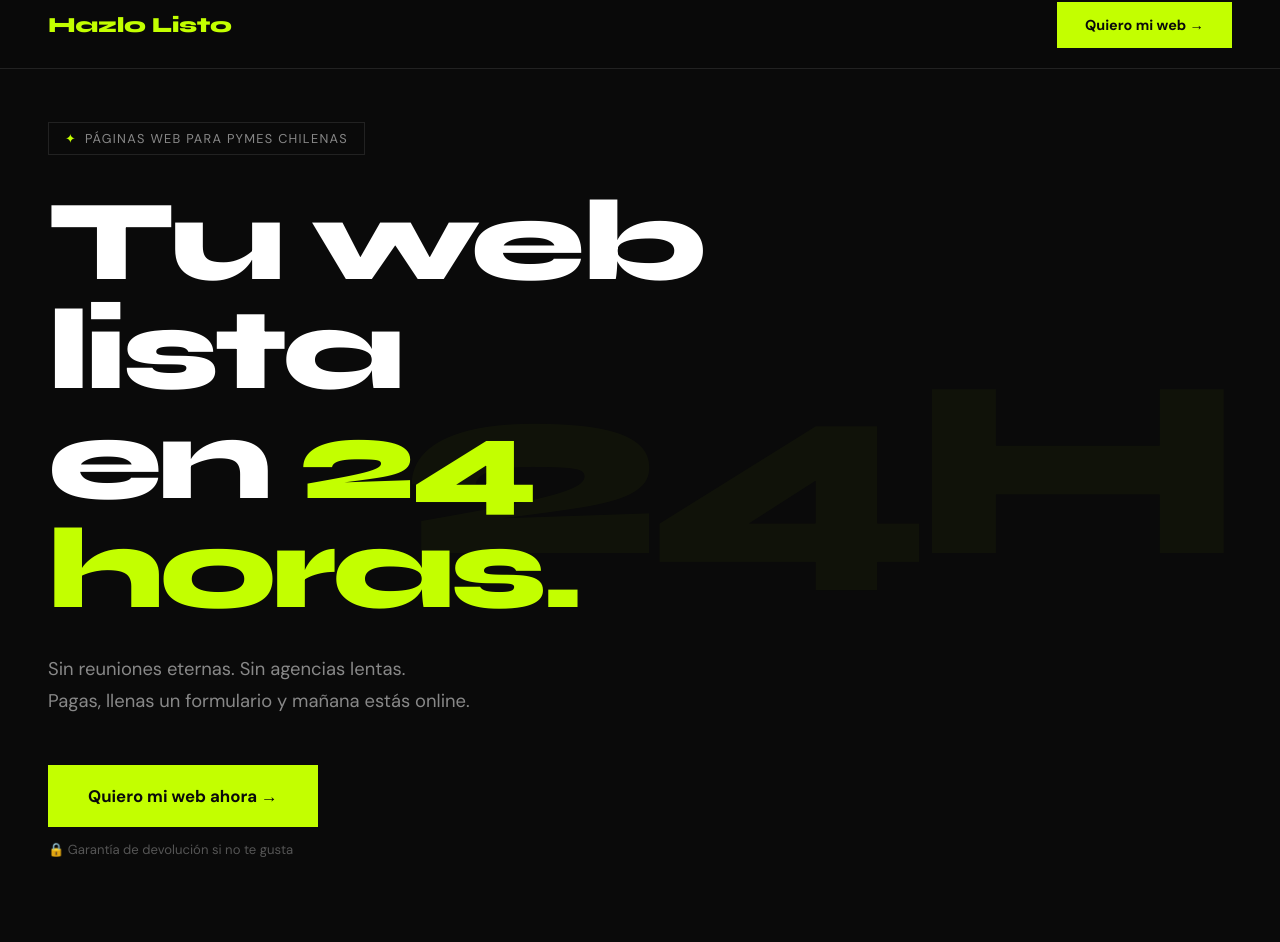
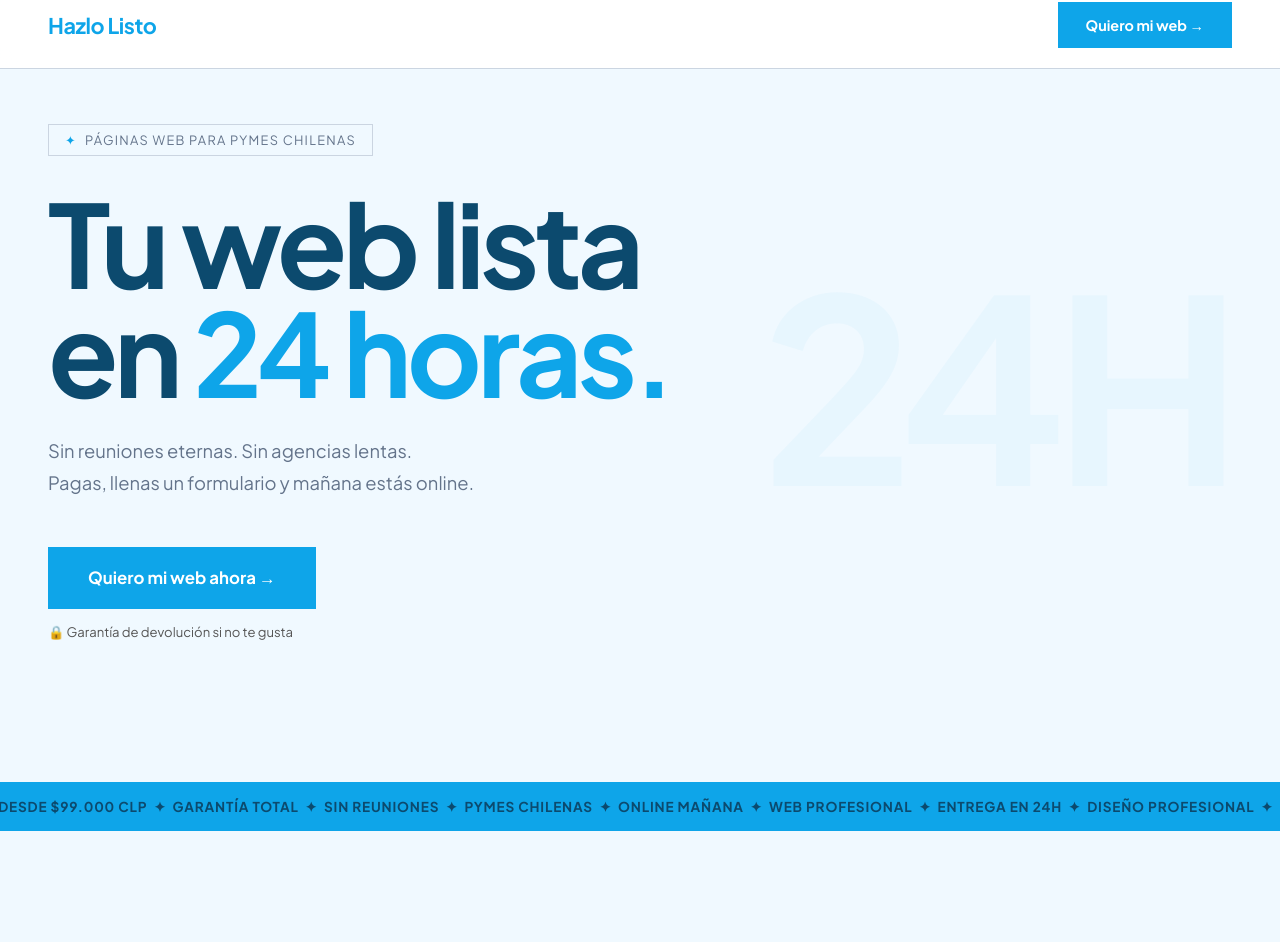
Before and after one commit to hazlolisto-web/HazloListo, a React (Vite) app: page / in a window 1280 px wide. Shown: the part 18-960 px from the top of the page. Built offline with nearby package versions, Linux system fonts and the light colour scheme.

Commit message:
mejoras con stitch

```diff
--- a/index.html
+++ b/index.html
@@ -10,7 +10,7 @@
     <title>Hazlo Listo — Tu web en 24 horas</title>
     <link rel="preconnect" href="https://fonts.googleapis.com" />
     <link rel="preconnect" href="https://fonts.gstatic.com" crossorigin />
-    <link href="https://fonts.googleapis.com/css2?family=Syne:wght@700;800&family=DM+Sans:opsz,wght@9..40,400;9..40,500;9..40,700&display=swap" rel="stylesheet" />
+    <link href="https://fonts.googleapis.com/css2?family=Plus+Jakarta+Sans:wght@300;400;500;600;700&display=swap" rel="stylesheet" />
   </head>
   <body>
     <div id="root"></div>
--- a/src/App.jsx
+++ b/src/App.jsx
@@ -107,7 +107,7 @@ export default function App() {
       {/* NAVBAR */}
       <nav className="navbar">
         <span className="logo">Hazlo Listo</span>
-        <a className="btn btn-lime" href={WA} target="_blank" rel="noreferrer">
+        <a className="btn btn-primary" href={WA} target="_blank" rel="noreferrer">
           Quiero mi web →
         </a>
       </nav>
@@ -127,7 +127,7 @@ export default function App() {
             Pagas, llenas un formulario y mañana estás online.
           </p>
           <div className="hero-actions">
-            <a className="btn btn-lime lg" href={WA} target="_blank" rel="noreferrer">
+            <a className="btn btn-primary lg" href={WA} target="_blank" rel="noreferrer">
               Quiero mi web ahora →
             </a>
             <span className="hero-badge">🔒 Garantía de devolución si no te gusta</span>
@@ -239,7 +239,7 @@ export default function App() {
       <section className="cta-final fade-in">
         <h2 className="cta-title">¿Listo para estar<br />online mañana?</h2>
         <p className="cta-sub">Escríbenos hoy. Tu web estará lista en 24 horas.</p>
-        <a className="btn btn-black" href={WA} target="_blank" rel="noreferrer">
+        <a className="btn btn-cta" href={WA} target="_blank" rel="noreferrer">
           Escribir por WhatsApp →
         </a>
       </section>
--- a/src/index.css
+++ b/src/index.css
@@ -1,21 +1,22 @@
 *, *::before, *::after { box-sizing: border-box; margin: 0; padding: 0; }
 
 :root {
-  --black:   #0A0A0A;
-  --black-2: #0F0F0F;
-  --black-3: #161616;
-  --lime:    #C3FF00;
-  --white:   #FFFFFF;
-  --muted:   #888888;
-  --border:  #222222;
+  --primary: #0EA5E9;
+  --secondary: #38BDF8;
+  --cta: #F97316;
+  --background: #F0F9FF;
+  --background-alt: #E0F2FE;
+  --text: #0C4A6E;
+  --muted: #64748B;
+  --border: #CBD5E1;
 }
 
 html { scroll-behavior: smooth; }
 
 body {
-  background: var(--black);
-  color: var(--white);
-  font-family: 'DM Sans', sans-serif;
+  background: var(--background);
+  color: var(--text);
+  font-family: 'Plus Jakarta Sans', sans-serif;
   -webkit-font-smoothing: antialiased;
   overflow-x: hidden;
 }
@@ -38,10 +39,10 @@ body {
 }
 .marquee-wrapper {
   overflow: hidden;
-  background: var(--lime);
+  background: var(--primary);
   padding: 14px 0;
-  border-top: 2px solid var(--lime);
-  border-bottom: 2px solid var(--lime);
+  border-top: 2px solid var(--primary);
+  border-bottom: 2px solid var(--primary);
 }
 .marquee-track {
   display: flex;
@@ -50,10 +51,10 @@ body {
   animation: marquee 24s linear infinite;
 }
 .marquee-item {
-  font-family: 'Syne', sans-serif;
+  font-family: 'Plus Jakarta Sans', sans-serif;
   font-weight: 700;
   font-size: 0.85rem;
-  color: var(--black);
+  color: var(--text);
   letter-spacing: 0.06em;
   padding-right: 0;
 }
@@ -67,15 +68,15 @@ body {
   align-items: center;
   justify-content: space-between;
   padding: 20px 48px;
-  background: rgba(10,10,10,0.94);
+  background: rgba(255,255,255,0.94);
   backdrop-filter: blur(12px);
   border-bottom: 1px solid var(--border);
 }
 .logo {
-  font-family: 'Syne', sans-serif;
+  font-family: 'Plus Jakarta Sans', sans-serif;
   font-weight: 800;
   font-size: 1.35rem;
-  color: var(--lime);
+  color: var(--primary);
   letter-spacing: -0.02em;
   text-decoration: none;
 }
@@ -85,7 +86,7 @@ body {
   display: inline-flex;
   align-items: center;
   gap: 6px;
-  font-family: 'DM Sans', sans-serif;
+  font-family: 'Plus Jakarta Sans', sans-serif;
   font-weight: 700;
   text-decoration: none;
   cursor: pointer;
@@ -93,30 +94,30 @@ body {
   transition: background 0.18s, color 0.18s, border-color 0.18s;
   white-space: nowrap;
 }
-.btn-lime {
-  background: var(--lime);
-  color: var(--black);
-  border-color: var(--lime);
+.btn-primary {
+  background: var(--primary);
+  color: white;
+  border-color: var(--primary);
   padding: 12px 26px;
   font-size: 0.9rem;
 }
-.btn-lime:hover { background: transparent; color: var(--lime); }
-.btn-lime.lg    { padding: 18px 38px; font-size: 1.05rem; }
-.btn-black {
-  background: var(--black);
-  color: var(--lime);
-  border-color: var(--black);
+.btn-primary:hover { background: transparent; color: var(--primary); }
+.btn-primary.lg    { padding: 18px 38px; font-size: 1.05rem; }
+.btn-cta {
+  background: var(--cta);
+  color: white;
+  border-color: var(--cta);
   padding: 18px 38px;
   font-size: 1.05rem;
 }
-.btn-black:hover { background: white; color: var(--black); border-color: white; }
+.btn-cta:hover { background: white; color: var(--cta); border-color: var(--cta); }
 
 /* ── HERO ── */
 .hero {
   min-height: 100vh;
   display: flex;
   align-items: center;
-  padding: 140px 48px 100px;
+  padding: 100px 48px 100px;
   position: relative;
   overflow: hidden;
 }
@@ -125,10 +126,10 @@ body {
   right: 4%;
   top: 50%;
   transform: translateY(-50%);
-  font-family: 'Syne', sans-serif;
+  font-family: 'Plus Jakarta Sans', sans-serif;
   font-weight: 800;
   font-size: clamp(8rem, 20vw, 18rem);
-  color: rgba(195,255,0,0.035);
+  color: rgba(14,165,233,0.035);
   line-height: 1;
   pointer-events: none;
   user-select: none;
@@ -147,16 +148,16 @@ body {
   text-transform: uppercase;
   margin-bottom: 32px;
 }
-.hero-eyebrow em { color: var(--lime); font-style: normal; }
+.hero-eyebrow em { color: var(--primary); font-style: normal; }
 .hero-title {
-  font-family: 'Syne', sans-serif;
+  font-family: 'Plus Jakarta Sans', sans-serif;
   font-weight: 800;
   font-size: clamp(3.8rem, 9vw, 7.5rem);
   line-height: 0.95;
   letter-spacing: -0.04em;
   margin-bottom: 28px;
 }
-.hero-title span { color: var(--lime); }
+.hero-title span { color: var(--primary); }
 .hero-sub {
   font-size: 1.15rem;
   color: var(--muted);
@@ -169,20 +170,20 @@ body {
 
 /* ── SECTIONS ── */
 .section     { padding: 110px 48px; }
-.section-alt { background: var(--black-2); }
+.section-alt { background: var(--background-alt); }
 .container   { max-width: 1080px; margin: 0 auto; }
 .container-sm { max-width: 700px; margin: 0 auto; }
 .section-label {
-  font-family: 'Syne', sans-serif;
+  font-family: 'Plus Jakarta Sans', sans-serif;
   font-weight: 700;
   font-size: 0.75rem;
   letter-spacing: 0.15em;
   text-transform: uppercase;
-  color: var(--lime);
+  color: var(--primary);
   margin-bottom: 14px;
 }
 .section-title {
-  font-family: 'Syne', sans-serif;
+  font-family: 'Plus Jakarta Sans', sans-serif;
   font-weight: 800;
   font-size: clamp(2rem, 4.5vw, 3.2rem);
   letter-spacing: -0.03em;
@@ -195,17 +196,17 @@ body {
 .step  { padding: 40px 40px 40px 0; border-top: 1px solid var(--border); }
 .step + .step { padding-left: 40px; border-left: 1px solid var(--border); }
 .step-num {
-  font-family: 'Syne', sans-serif;
+  font-family: 'Plus Jakarta Sans', sans-serif;
   font-weight: 800;
   font-size: 4rem;
-  color: var(--lime);
+  color: var(--primary);
   line-height: 1;
   letter-spacing: -0.04em;
   margin-bottom: 20px;
   display: block;
 }
 .step-name {
-  font-family: 'Syne', sans-serif;
+  font-family: 'Plus Jakarta Sans', sans-serif;
   font-weight: 700;
   font-size: 1.2rem;
   margin-bottom: 10px;
@@ -223,9 +224,9 @@ body {
   border-bottom: 1px solid var(--border);
   transition: background 0.18s;
 }
-.niche:hover { background: var(--black-3); }
+.niche:hover { background: var(--background-alt); }
 .niche-emoji { font-size: 1.8rem; line-height: 1; }
-.niche-name  { font-family: 'Syne', sans-serif; font-weight: 700; font-size: 1rem; }
+.niche-name  { font-family: 'Plus Jakarta Sans', sans-serif; font-weight: 700; font-size: 1rem; }
 
 /* ── PLANS ── */
 .plans { display: grid; grid-template-columns: repeat(3,1fr); gap: 20px; }
@@ -238,13 +239,13 @@ body {
   transition: border-color 0.2s;
 }
 .plan:hover  { border-color: #444; }
-.plan.featured { border-color: var(--lime); }
+.plan.featured { border-color: var(--primary); }
 .plan-badge {
   position: absolute;
   top: -13px; left: 28px;
-  background: var(--lime);
-  color: var(--black);
-  font-family: 'Syne', sans-serif;
+  background: var(--primary);
+  color: white;
+  font-family: 'Plus Jakarta Sans', sans-serif;
   font-weight: 700;
   font-size: 0.65rem;
   letter-spacing: 0.12em;
@@ -252,7 +253,7 @@ body {
   padding: 5px 12px;
 }
 .plan-name {
-  font-family: 'Syne', sans-serif;
+  font-family: 'Plus Jakarta Sans', sans-serif;
   font-size: 0.75rem;
   font-weight: 700;
   letter-spacing: 0.15em;
@@ -261,7 +262,7 @@ body {
   margin-bottom: 12px;
 }
 .plan-price {
-  font-family: 'Syne', sans-serif;
+  font-family: 'Plus Jakarta Sans', sans-serif;
   font-weight: 800;
   font-size: 2.6rem;
   letter-spacing: -0.03em;
@@ -269,7 +270,7 @@ body {
   margin-bottom: 6px;
 }
 .plan-currency {
-  font-family: 'DM Sans', sans-serif;
+  font-family: 'Plus Jakarta Sans', sans-serif;
   font-size: 0.9rem;
   color: var(--muted);
   margin-bottom: 32px;
@@ -281,26 +282,26 @@ body {
   gap: 10px;
   align-items: flex-start;
   padding: 9px 0;
-  border-bottom: 1px solid #181818;
+  border-bottom: 1px solid var(--border);
   font-size: 0.92rem;
-  color: #ccc;
+  color: var(--text);
 }
-.chk { color: var(--lime); font-weight: 700; flex-shrink: 0; }
+.chk { color: var(--primary); font-weight: 700; flex-shrink: 0; }
 .plan-btn {
   display: block;
   text-align: center;
   text-decoration: none;
   padding: 14px;
-  font-family: 'DM Sans', sans-serif;
+  font-family: 'Plus Jakarta Sans', sans-serif;
   font-weight: 700;
   font-size: 0.9rem;
-  border: 1px solid #333;
-  color: var(--white);
+  border: 1px solid var(--border);
+  color: var(--text);
   transition: border-color 0.18s, color 0.18s, background 0.18s;
 }
-.plan-btn:hover          { border-color: var(--lime); color: var(--lime); }
-.plan-btn.feat           { background: var(--lime); color: var(--black); border-color: var(--lime); }
-.plan-btn.feat:hover     { background: transparent; color: var(--lime); }
+.plan-btn:hover          { border-color: var(--primary); color: var(--primary); }
+.plan-btn.feat           { background: var(--primary); color: white; border-color: var(--primary); }
+.plan-btn.feat:hover     { background: transparent; color: var(--primary); }
 
 /* ── FAQ ── */
 .faq-list { border-top: 1px solid var(--border); }
@@ -309,8 +310,8 @@ body {
   width: 100%;
   background: none;
   border: none;
-  color: var(--white);
-  font-family: 'DM Sans', sans-serif;
+  color: var(--text);
+  font-family: 'Plus Jakarta Sans', sans-serif;
   font-size: 1.05rem;
   font-weight: 500;
   padding: 26px 0;
```
Also changed, not shown: .stitch/DESIGN.md (added), 4 other files (tests, documents, lock files or other folders).
